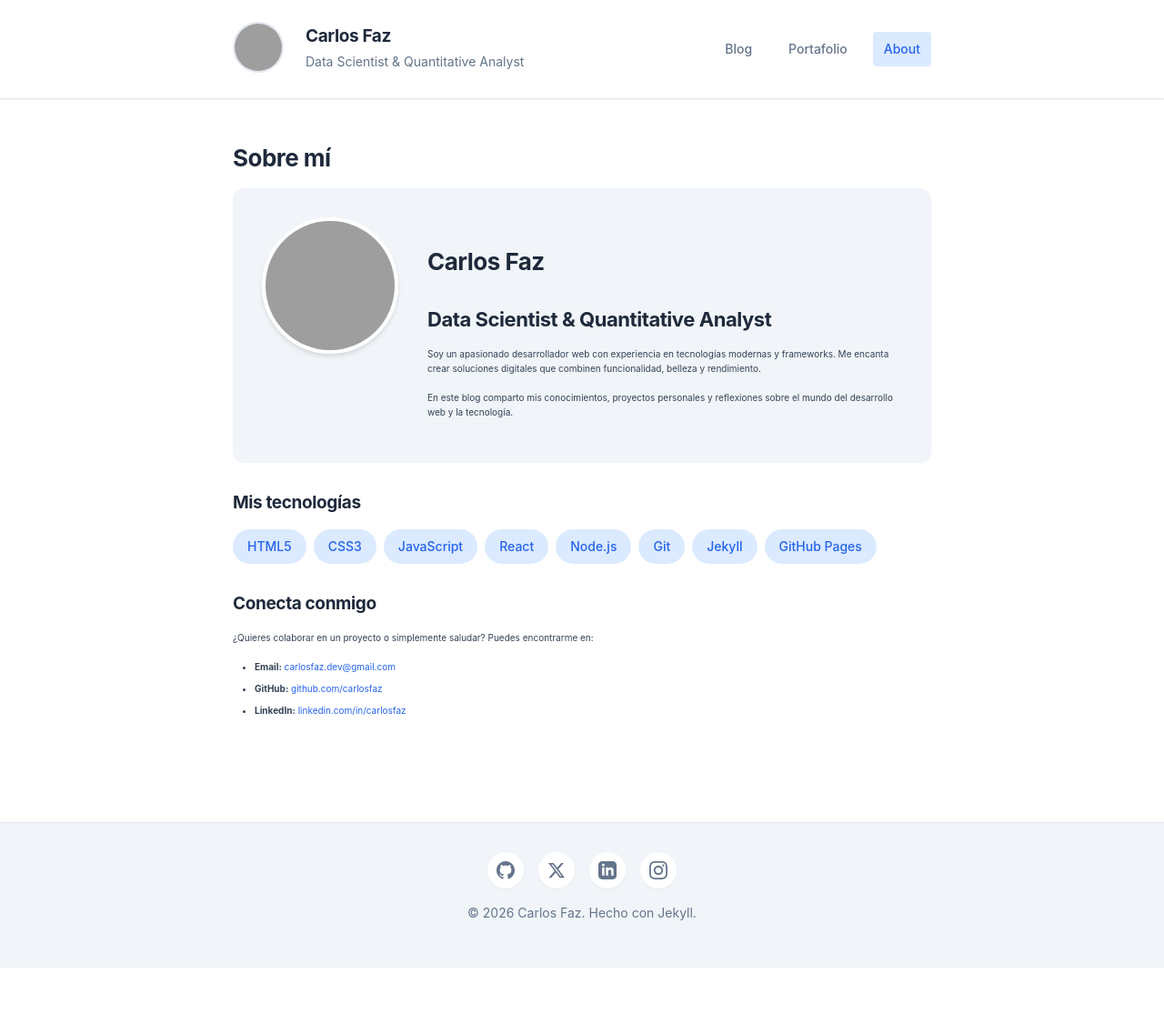
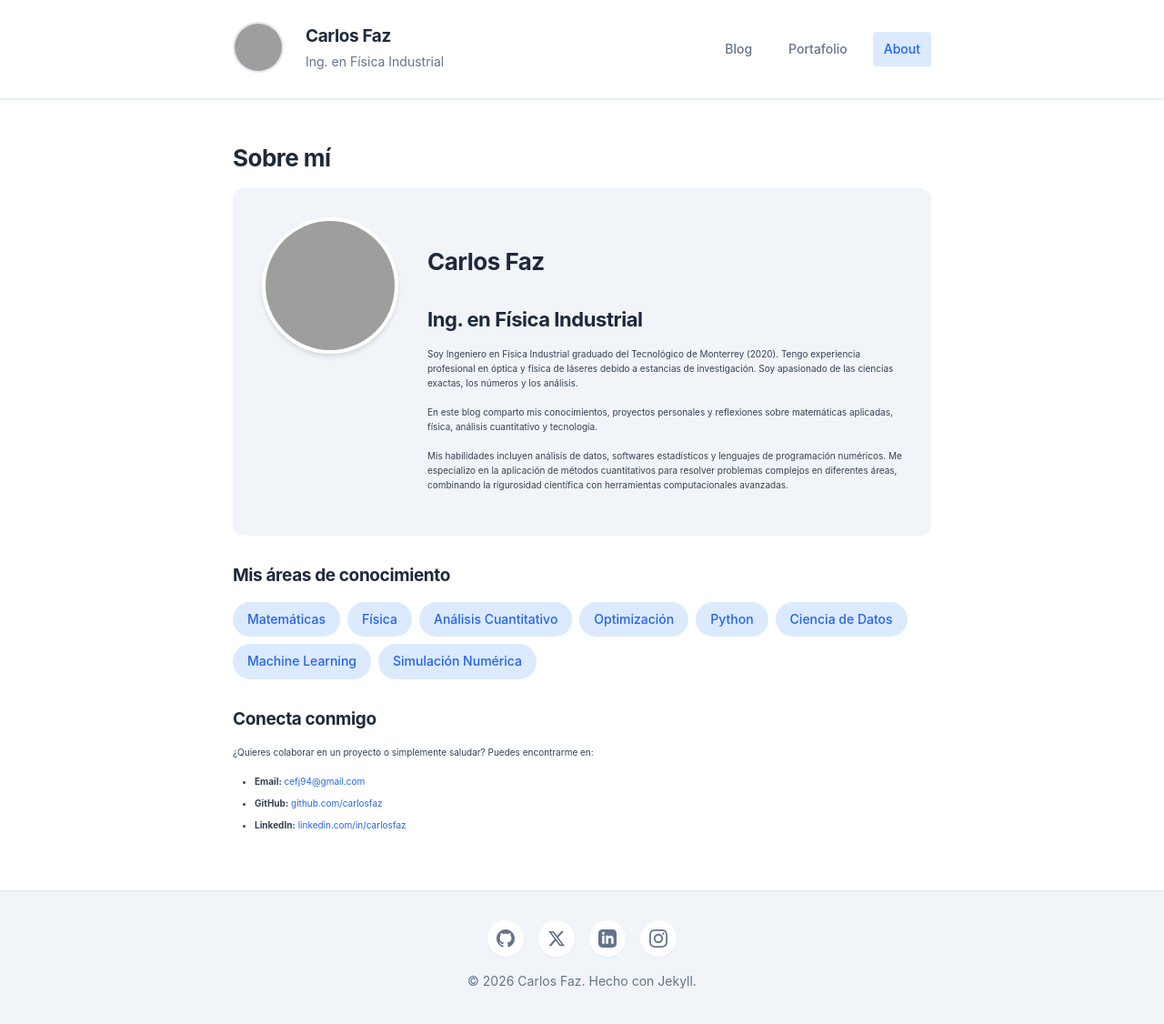
Before and after one commit to carlosfaz/carlosfaz.github.io, a Jekyll site: the page built from about.md, in a window 1280 px wide and 1139 px high. Shown: the top 1126 px of the window at 91% size. Built offline with Jekyll 4.4.1, drawn with Linux system fonts in a browser that asks for light colours; grey boxes are pictures that could not be loaded.

Commit message:
v1.28
v1.28

```diff
--- a/_config.yml
+++ b/_config.yml
@@ -6,7 +6,7 @@
 name: Carlos Faz
 
 # Short bio or description (displayed in the header)
-description: Data Scientist & Quantitative Analyst
+description: Ing. en Física Industrial
 
 # URL of your avatar or profile pic (you could use your GitHub profile pic)
 avatar: https://avatars.githubusercontent.com/u/11004220?v=4
@@ -18,7 +18,7 @@ avatar: https://avatars.githubusercontent.com/u/11004220?v=4
 # Includes an icon in the footer for each username you enter
 footer-links:
   dribbble:
-  email: carlosfaz.dev@gmail.com
+  email: cefj94@gmail.com
   facebook:
   flickr:
   github: carlosfaz
--- a/about.md
+++ b/about.md
@@ -12,22 +12,23 @@ permalink: /about/
     <div class="profile-info">
       <h1>{{ site.name }}</h1>
       <h2>{{ site.description }}</h2>
-      <p>Soy un apasionado desarrollador web con experiencia en tecnologías modernas y frameworks. Me encanta crear soluciones digitales que combinen funcionalidad, belleza y rendimiento.</p>
-      <p>En este blog comparto mis conocimientos, proyectos personales y reflexiones sobre el mundo del desarrollo web y la tecnología.</p>
+      <p>Soy Ingeniero en Física Industrial graduado del Tecnológico de Monterrey (2020). Tengo experiencia profesional en óptica y física de láseres debido a estancias de investigación. Soy apasionado de las ciencias exactas, los números y los análisis.</p>
+      <p>En este blog comparto mis conocimientos, proyectos personales y reflexiones sobre matemáticas aplicadas, física, análisis cuantitativo y tecnología.</p>
+      <p>Mis habilidades incluyen análisis de datos, softwares estadísticos y lenguajes de programación numéricos. Me especializo en la aplicación de métodos cuantitativos para resolver problemas complejos en diferentes áreas, combinando la rigurosidad científica con herramientas computacionales avanzadas.</p>
     </div>
   </div>
 
   <div class="skills-section">
-    <h3>Mis tecnologías</h3>
+    <h3>Mis áreas de conocimiento</h3>
     <div class="skills-grid">
-      <span class="skill-tag">HTML5</span>
-      <span class="skill-tag">CSS3</span>
-      <span class="skill-tag">JavaScript</span>
-      <span class="skill-tag">React</span>
-      <span class="skill-tag">Node.js</span>
-      <span class="skill-tag">Git</span>
-      <span class="skill-tag">Jekyll</span>
-      <span class="skill-tag">GitHub Pages</span>
+      <span class="skill-tag">Matemáticas</span>
+      <span class="skill-tag">Física</span>
+      <span class="skill-tag">Análisis Cuantitativo</span>
+      <span class="skill-tag">Optimización</span>
+      <span class="skill-tag">Python</span>
+      <span class="skill-tag">Ciencia de Datos</span>
+      <span class="skill-tag">Machine Learning</span>
+      <span class="skill-tag">Simulación Numérica</span>
     </div>
   </div>
 
```
Also changed, not shown: _posts/2024-01-15-frontera-eficiente-markowitz.md (+14 -14 lines), _posts/2024-01-16-paridad-riesgo-risk-parity.md (+9 -9 lines), _posts/2024-01-17-gestion-riesgos-avanzada.md (+13 -13 lines).
